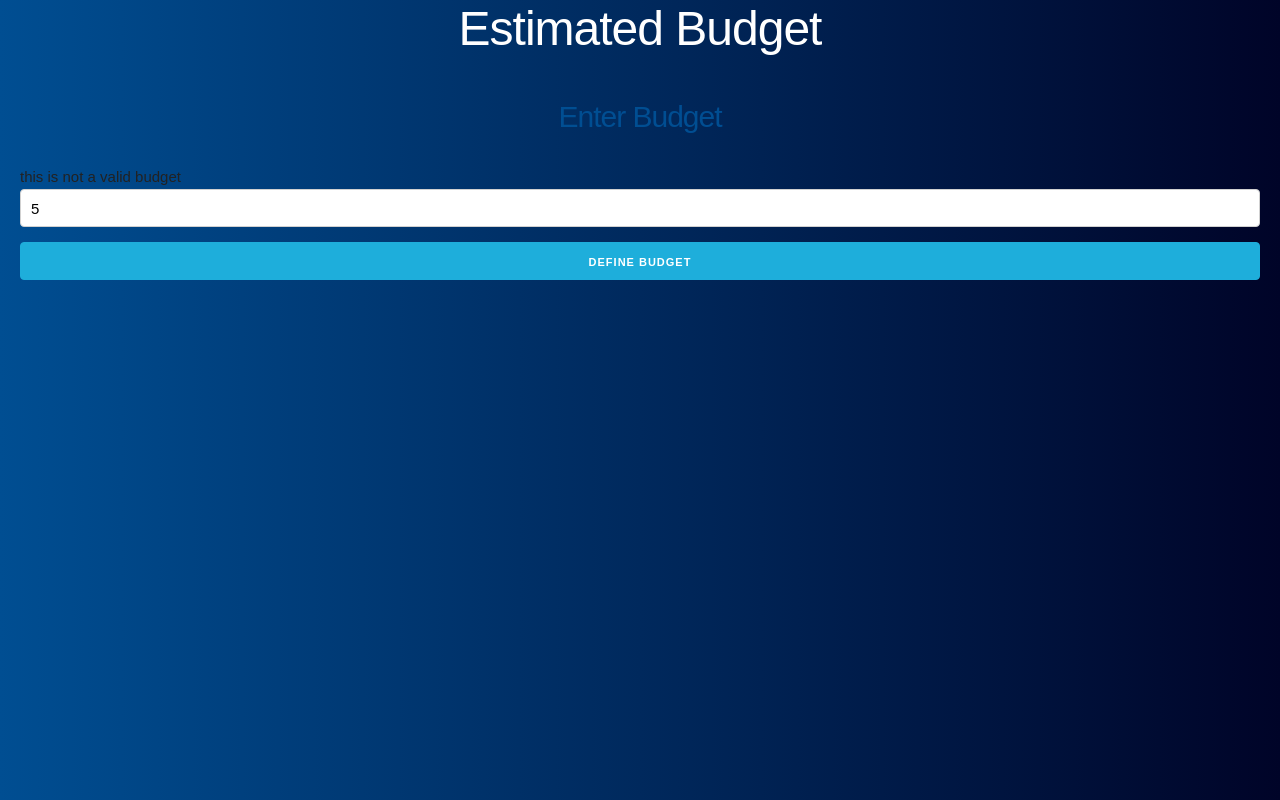
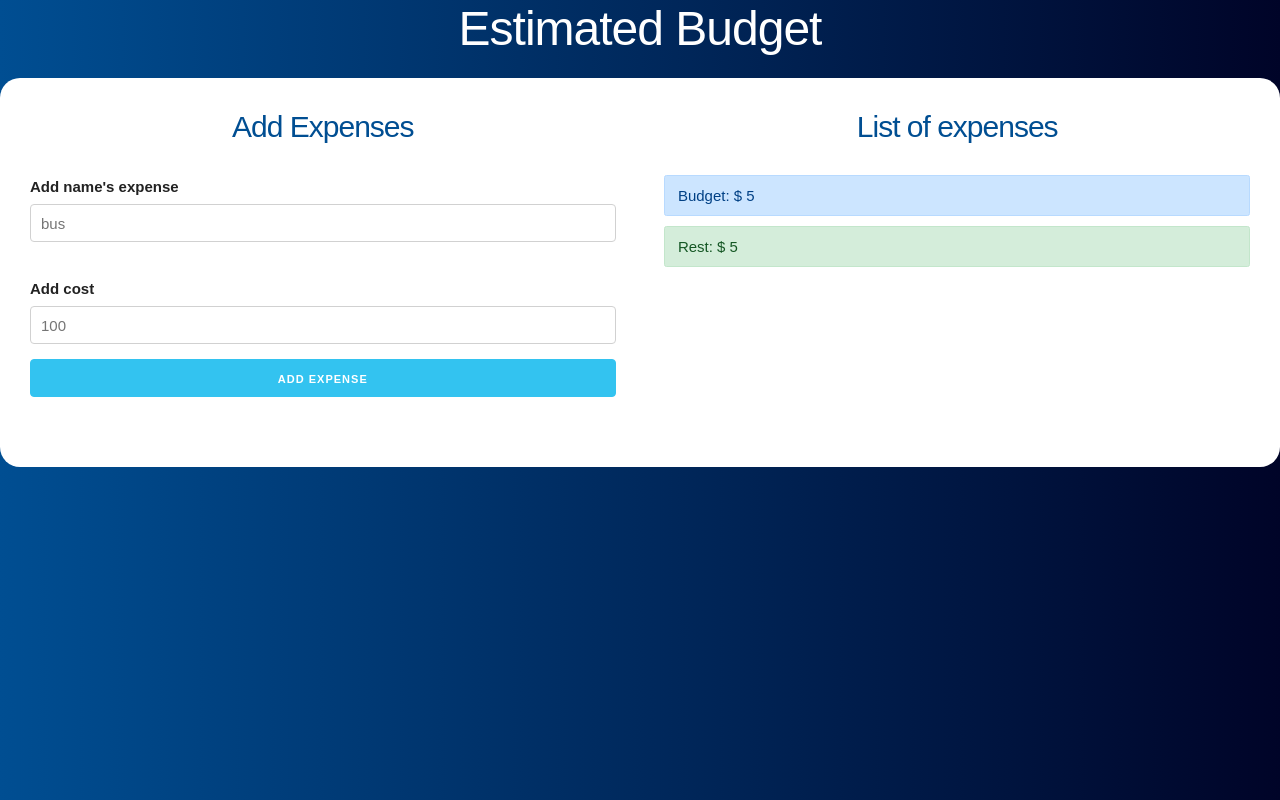
Before and after one commit to carlosrodriguez2020/budget, a React (Create React App) app: page / in a window 1280 px wide. Both pictures are taken after typing "5" into the empty fields and a click on the input "Define budget". Built offline with nearby package versions, Linux system fonts and the light colour scheme.

Commit message:
differents components were created

```diff
--- a/package.json
+++ b/package.json
@@ -6,6 +6,7 @@
     "@testing-library/jest-dom": "^5.16.1",
     "@testing-library/react": "^12.1.2",
     "@testing-library/user-event": "^13.5.0",
+    "nanoid": "^3.1.30",
     "react": "^17.0.2",
     "react-dom": "^17.0.2",
     "react-scripts": "5.0.0",
--- a/src/App.js
+++ b/src/App.js
@@ -1,14 +1,70 @@
-import React from 'react';
+import React,{useState, useEffect } from 'react';
 import AskBudget from './component/AskBudget';
+import ControlBudget from './component/ControlBudget';
+import Form from './component/Form';
+import List from './component/List';
+
+
 function App() {
+
+  const [budget, setBudget] = useState(0);
+  const [rest, setRest] = useState(0);
+  const [showComponent, setShowComponent]= useState(true);
+  const [expenses, setExpense] = useState([]);
+  // const [expend, setExpend] = useState({})
+
+
+  const cosa =  expend =>{
+    setExpense([
+      ...expenses,
+      expend
+    ])
+  }
+
+  useEffect(()=>{
+
+  },[ ]);
+
+
+
+
+
+
   return (
   <>
     <h1>Estimated Budget</h1>
-    <div className="contenido principal contenido">
-      <AskBudget />
+    <section className="contenido contenido-principal">
+      {showComponent ?
+      (
+          <AskBudget
+          setBudget = {setBudget}
+          setRest = {setRest}
+          setShowComponent={setShowComponent}
+          />
+      )
+      :
+      (
+      <div className='row'>
+        <div className='one-half column'>
+          <h2>Add Expenses</h2>
+          <Form
+            cosa={cosa}
+            />
+        </div>
+        <div className='one-half column'>
+          <List
+            expenses={expenses}
+          />
+          <ControlBudget
+            budget={budget}
+            rest={rest}
+          />
+        </div>
     </div>
+      )
+    }
+    </section>
 </>
+
   );
-}
-
-export default App;
+}export default App;
--- /dev/null
+++ b/src/Helper.js
@@ -0,0 +1,11 @@
+export const reviewBudget = (budget,rest) => {
+    let clase;
+    if ((budget/4) > rest){
+        clase = 'alert alert-danger';
+    }else if((budget/2) > rest){
+        clase = 'alert alert-warning';
+    }else{
+        clase = 'alert alert-success'
+    }
+    return clase;
+}
--- a/src/component/AskBudget.js
+++ b/src/component/AskBudget.js
@@ -1,43 +1,42 @@
 import React,{useState} from 'react';
+import Error from '../component/Error'
 
-const AskBudget = () => {
+const AskBudget = ({setBudget, setRest, setShowComponent}) => {
 
   const [amount, setAmount] = useState(0);
-  const [error, setError] = useState(false)
-
+  const [error, setError] = useState(false);
 
   const defineBudget = e =>{
-    setAmount(parseInt(e.target.value))
-
+    setAmount(parseInt(e.target.value, 10))
   }
-
-const addBudget = e => {
-  e.preventDefault()
-  if(amount<0 || !isNaN(amount)){
+  const addBudget = e => {
+    e.preventDefault()
+    if(amount<1 || isNaN(amount)){
     setError(true)
     return;
-
+    }
+    setError(false);
+    setBudget(amount);
+    setRest(amount)
+    setShowComponent(false)
   }
-  setError(false);
-}
 
 
 return(
 <>
   <h2>Enter Budget</h2>
-    {error? 'this is not a valid budget' : null}
-
+    {error? <Error
+    message= 'incorrect budget'
+    /> : null}
   <form
     onSubmit={addBudget}
-  >
+    >
     <input
       type='number'
       className='u-full-width'
       placeholder='enter your budget'
       onChange={defineBudget}
     />
-
-
     <input
       className="button-primary u-full-width" type="submit"
       value="Define budget"
--- /dev/null
+++ b/src/component/ControlBudget.js
@@ -0,0 +1,16 @@
+import React from 'react';
+import {reviewBudget} from '../Helper'
+
+const ControlBudget = ({budget, rest}) => {
+    return(
+        <>
+            <div className='alert alert-primary'>
+                Budget: $ {budget}
+            </div>
+            <div className={reviewBudget(budget,rest)}>
+                Rest: $ {rest}
+            </div>
+        </>
+    )
+}
+export default ControlBudget;
--- /dev/null
+++ b/src/component/Error.js
@@ -0,0 +1,11 @@
+import React from 'react'
+
+const Error = ({message}) => {
+
+return(
+<p className='alert alert-danger error'>{message}</p>
+
+)
+};
+
+export default Error;
--- /dev/null
+++ b/src/component/Expense.js
@@ -0,0 +1,14 @@
+import React from "react";
+
+const Expense = ({expense}) => {
+return(
+    <li className="gasto">
+        {expense.nameExpend}
+        <br/>
+        <span className="gasto">{expense.amountExpend}</span>
+    </li>
+)
+
+}
+
+export default Expense;
--- /dev/null
+++ b/src/component/Form.js
@@ -0,0 +1,72 @@
+import React,{ useState } from 'react';
+import Error from './Error';
+import { nanoid } from 'nanoid'
+
+const Form = ({cosa}) => {
+    const [nameExpend, setNameExpend] = useState("");
+    const [amountExpend, setAmountExpend] = useState("");
+    const [error, setError] = useState(false);
+
+
+    const saveName = e =>{
+        setNameExpend(e.target.value)
+    }
+    const saveCount = e =>{
+        setAmountExpend(parseInt(e.target.value))
+    }
+
+    const handleSubmit = e =>{
+        e.preventDefault();
+        if(nameExpend.trim()==='' || amountExpend<1 || isNaN(amountExpend)){
+        setError(true)
+        return;
+    }
+    setError(false)
+
+
+    const expend ={
+        nameExpend,
+        amountExpend,
+        id:nanoid()
+    };
+
+    cosa(expend)
+    // reset form
+    setNameExpend('')
+    setAmountExpend(0)
+}
+
+return(
+
+<form
+    onSubmit={handleSubmit}
+>
+    {error ? <Error message="boht fileds are required" /> : null}
+    <div className='campo'>
+        <label>Add name's expense</label>
+        <input
+        type='text'
+        className='u-full-width'
+        placeholder='bus'
+        value={nameExpend}
+        onChange={saveName}
+    />
+    </div>
+    <div className='campo'>
+        <label>Add cost</label>
+        <input
+        type='number'
+        className='u-full-width'
+        placeholder='100'
+        value={amountExpend}
+        onChange={saveCount}
+    />
+    <input
+      className="button-primary u-full-width" type="submit"
+      value="Add expense"
+    />
+    </div>
+</form>
+)
+}
+export default Form;
--- /dev/null
+++ b/src/component/List.js
@@ -0,0 +1,21 @@
+import React from 'react';
+import Expense from './Expense'
+
+const List = ({expenses}) => {
+
+return(
+    <div className='gastos-realizados'>
+        <h2>List of expenses</h2>
+        {expenses.map(expense=>(
+        <Expense
+        expense={expense}
+        key={expense.id}
+        />
+        ))}
+    </div>
+)
+
+
+}
+
+export default List;
```
